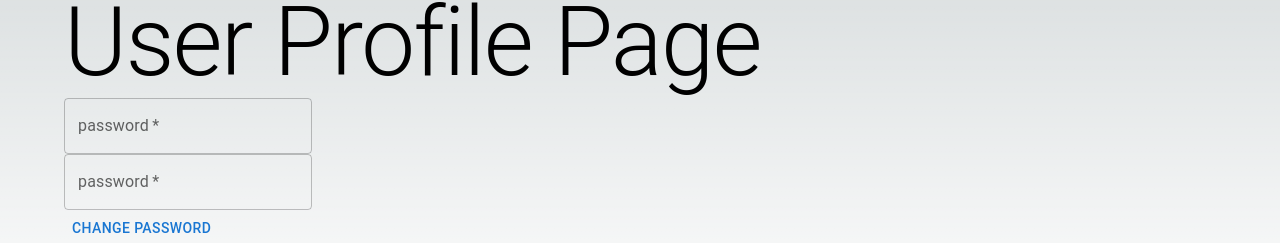
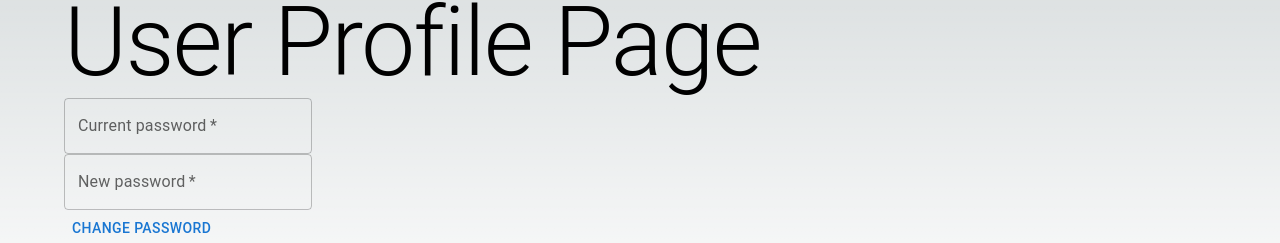
Before and after one commit to BhomasTakker/datatattat, a Next.js app: page /profile in a window 1280 px wide. Shown: the part 78-321 px from the top of the page. Built offline with nearby package versions, Linux system fonts and the light colour scheme; no server answers; sample sign-in values are in the browser's storage.

Commit message:
Minor - refactor around passwords

```diff
--- a/src/components/input/PasswordInput.tsx
+++ b/src/components/input/PasswordInput.tsx
@@ -1,13 +1,18 @@
 import { TextField } from "@mui/material";
 import React, { useState } from "react";
 
-export const PasswordInput = React.forwardRef((props, ref) => {
+type PasswordInputProps = {
+	label?: string;
+};
+
+export const PasswordInput = React.forwardRef(
+	(props: PasswordInputProps, ref) => {
 		//We would probably want something more like this for finer grained control
 		const [value, setValue] = useState<string>("");
 		const [edited, setEdited] = useState<boolean>(false);
 		return (
 			<TextField
-			label="password"
+				label={props.label || "password"}
 				// helperText={
 				// 	!value && edited
 				// 		? "Required"
@@ -32,6 +37,7 @@ export const PasswordInput = React.forwardRef((props, ref) => {
 				// }}
 			></TextField>
 		);
-});
+	}
+);
 
 PasswordInput.displayName = "PasswordInput";
--- a/src/components/profile/ProfileForm.tsx
+++ b/src/components/profile/ProfileForm.tsx
@@ -21,10 +21,10 @@ function ProfileForm(props: any) {
 		//V temp / need create a user details edit page
 		<form onSubmit={submitHandler}>
 			<Box>
-				<PasswordInput ref={newPasswordRef} />
+				<PasswordInput ref={oldPasswordRef} label="Current password" />
 			</Box>
 			<Box>
-				<PasswordInput ref={oldPasswordRef} />
+				<PasswordInput ref={newPasswordRef} label="New password" />
 			</Box>
 			<Box>
 				<Button type="submit">Change Password</Button>
--- a/src/pages/profile/index.tsx
+++ b/src/pages/profile/index.tsx
@@ -1,32 +1,17 @@
 import Head from "next/head";
-import { authOptions } from "../../pages/api/auth/[...nextauth]";
-import { unstable_getServerSession } from "next-auth/next";
-import { useSession } from "next-auth/react";
-import { Stack, Typography } from "@mui/material";
-import React, { useEffect } from "react";
+import { Typography } from "@mui/material";
+import React from "react";
 import { withAuth } from "../../hoc/components/auth/withAuth";
 import ProfileForm from "../../components/profile/ProfileForm";
-import { json } from "stream/consumers";
-
-type ChangePasswordData = {
-	oldPassword: string;
-	newPassword: string;
-};
+import {
+	changePassword,
+	ChangePasswordData,
+} from "../../queries/auth/changePassword";
 
 function Profile() {
 	//If we pass the function in we can store elsewhere with associated functions
 	const changePasswordHandler = async (passwordData: ChangePasswordData) => {
-		console.log({ passwordData });
-		const response = await fetch("/api/user/change-password", {
-			method: "PATCH",
-			body: JSON.stringify(passwordData),
-			headers: {
-				"Content-Type": "application/json",
-			},
-		});
-
-		const data = await response.json();
-		console.log({ data });
+		const result = await changePassword(passwordData);
 	};
 	return (
 		<>
--- /dev/null
+++ b/src/queries/auth/changePassword.ts
@@ -0,0 +1,20 @@
+export type ChangePasswordData = {
+	oldPassword: string;
+	newPassword: string;
+};
+
+//Probably create a file of headers, of endpoints, etc, and use constants
+export async function changePassword(passwordData: ChangePasswordData) {
+	console.log({ passwordData });
+	const response = await fetch("/api/user/change-password", {
+		method: "PATCH",
+		body: JSON.stringify(passwordData),
+		headers: {
+			"Content-Type": "application/json",
+		},
+	});
+
+	const data = await response.json();
+	console.log({ data });
+	return data;
+}
```
Lines whose indentation alone changed are shown as unchanged.
